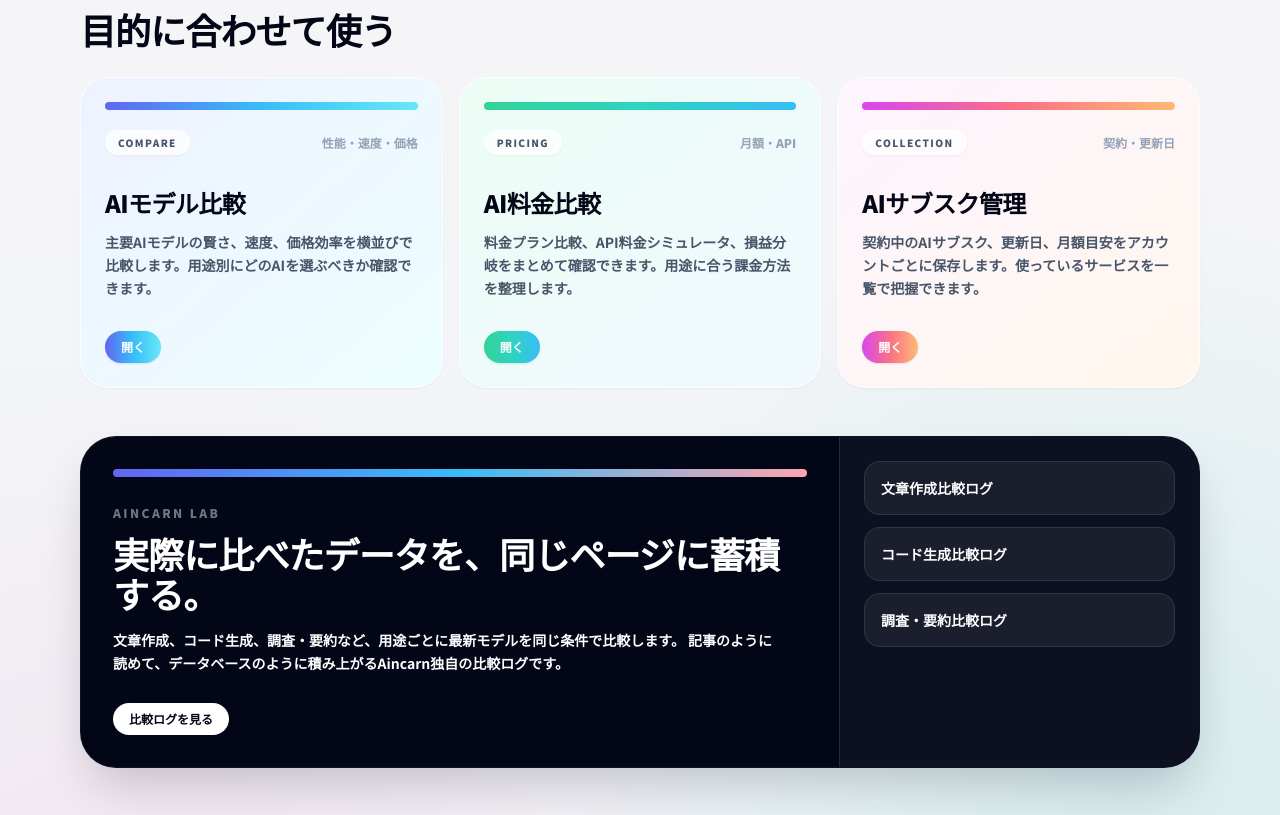
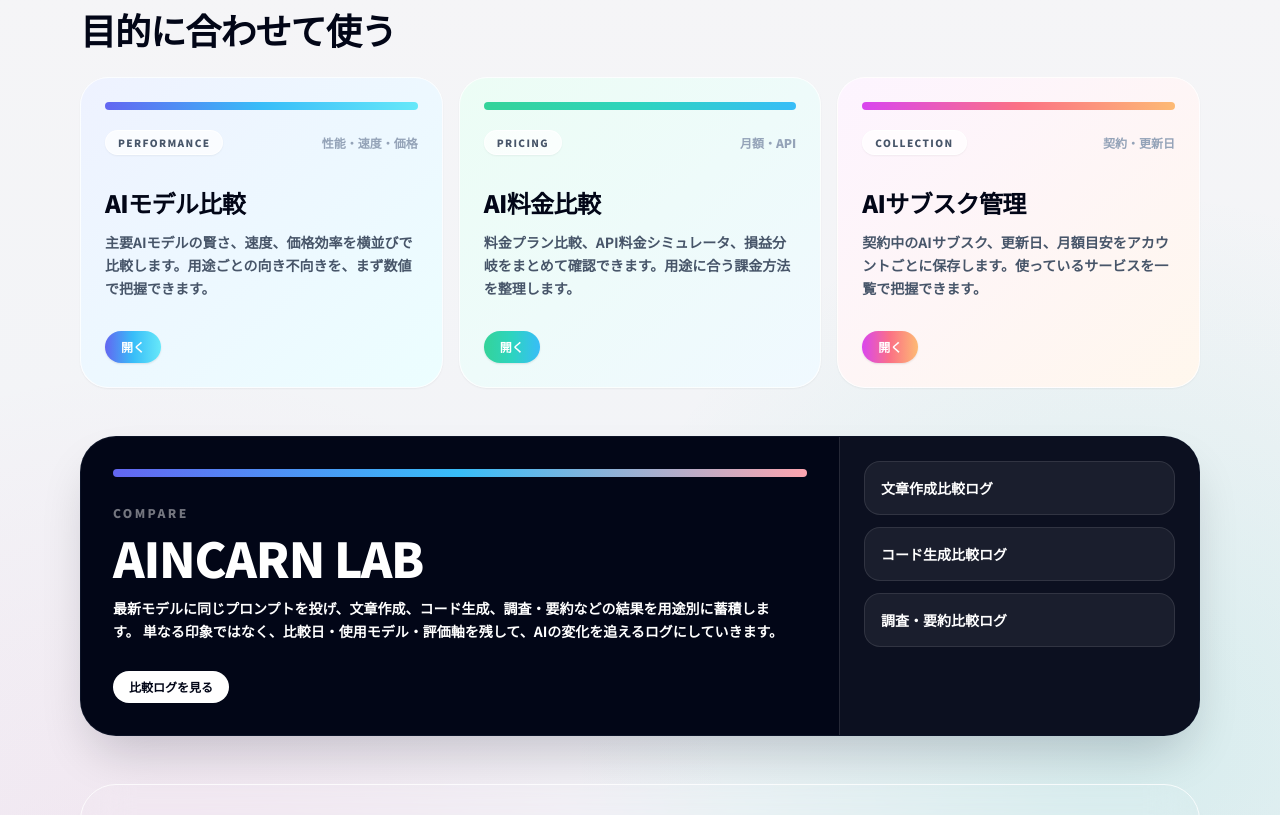
Before and after one commit to WW-QuadrupleU/aincarn, a Next.js app: page / in a window 1280 px wide. Shown: the part 724-1539 px from the top of the page. Built offline with nearby package versions, Linux system fonts and the light colour scheme; no server answers.

Commit message:
Clarify Aincarn Lab positioning

```diff
--- a/app/lab/page.tsx
+++ b/app/lab/page.tsx
@@ -11,24 +11,21 @@
 export default function LabIndexPage() {
   return (
     <main className="mx-auto max-w-6xl px-4 py-12">
-      <section className="overflow-hidden rounded-[36px] border border-white/80 bg-white/84 shadow-xl shadow-slate-950/5 backdrop-blur-xl">
+      <section className="overflow-hidden rounded-[36px] border border-slate-900/80 bg-slate-950 text-white shadow-2xl shadow-slate-950/20">
         <div className="grid gap-0 lg:grid-cols-[1fr_380px]">
           <div className="p-6 sm:p-8">
-            <p className="text-xs font-black uppercase tracking-[0.2em] text-slate-400">Aincarn Lab</p>
-            <h1 className="mt-3 max-w-3xl text-4xl font-black leading-tight tracking-tight text-slate-950 sm:text-6xl">
-              その時点のAIを、
-              <span className="block bg-gradient-to-r from-indigo-600 via-sky-500 to-fuchsia-500 bg-clip-text text-transparent">
-                同じ条件で比べる。
-              </span>
+            <div className="h-2 rounded-full bg-gradient-to-r from-indigo-500 via-sky-400 to-rose-300" />
+            <p className="mt-7 text-xs font-black uppercase tracking-[0.2em] text-white/45">Compare</p>
+            <h1 className="mt-3 max-w-3xl text-5xl font-black leading-tight tracking-tight sm:text-6xl">
+              AINCARN LAB
             </h1>
-            <p className="mt-5 max-w-2xl text-sm font-bold leading-relaxed text-slate-600 sm:text-base">
-              Aincarn Labは、主要AIに同じタスクを実行させ、出力の傾向、使いやすさ、料金感を記録していく比較ログです。
+            <p className="mt-5 max-w-2xl text-sm font-bold leading-relaxed text-white/68 sm:text-base">
+              最新AIに同じ条件でタスクを実行させ、出力の傾向、使いやすさ、料金感を記録していく比較ログです。
               単発の記事ではなく、月ごとの検証結果を同じページに蓄積します。
             </p>
           </div>
-          <div className="relative min-h-64 overflow-hidden bg-slate-950 p-6 text-white">
-            <div className="absolute inset-x-6 top-6 h-2 rounded-full bg-gradient-to-r from-indigo-500 via-sky-400 to-rose-300" />
-            <div className="mt-12 grid gap-3">
+          <div className="border-t border-white/10 bg-white/[0.04] p-6 lg:border-l lg:border-t-0">
+            <div className="grid gap-3">
               {['Same prompt', 'Latest models', 'Monthly log'].map((item, index) => (
                 <div key={item} className="rounded-2xl border border-white/10 bg-white/[0.06] p-4">
                   <p className="text-xs font-black uppercase tracking-[0.16em] text-white/45">Step {index + 1}</p>
@@ -47,7 +44,7 @@
             href={`/lab/${category.slug}`}
             className={`group relative overflow-hidden rounded-[28px] border border-white/80 bg-gradient-to-br ${category.soft} p-6 shadow-sm shadow-slate-950/5 transition hover:-translate-y-1 hover:shadow-2xl hover:shadow-slate-950/10`}
           >
-            <div className={`absolute inset-x-0 top-0 h-1.5 bg-gradient-to-r ${category.accent}`} />
+            <div className={`mb-5 h-2 rounded-full bg-gradient-to-r ${category.accent}`} />
             <p className="text-xs font-black uppercase tracking-[0.18em] text-slate-400">Compare Log</p>
             <h2 className="mt-7 text-2xl font-black tracking-tight text-slate-950">{category.title}</h2>
             <p className="mt-3 text-sm font-semibold leading-relaxed text-slate-600">{category.description}</p>
--- a/app/page.tsx
+++ b/app/page.tsx
@@ -14,8 +14,8 @@
   {
     href: '/tools/ai-model-compare',
     label: 'AIモデル比較',
-    body: '主要AIモデルの賢さ、速度、価格効率を横並びで比較します。用途別にどのAIを選ぶべきか確認できます。',
-    tag: 'Compare',
+    body: '主要AIモデルの賢さ、速度、価格効率を横並びで比較します。用途ごとの向き不向きを、まず数値で把握できます。',
+    tag: 'Performance',
     metric: '性能・速度・価格',
     accent: 'from-indigo-500 via-sky-400 to-cyan-300',
     soft: 'from-indigo-50 to-cyan-50',
@@ -105,7 +105,7 @@
                   {[
                     ['Performance', '賢さ・速度・価格効率', 'from-indigo-400 to-sky-300'],
                     ['Pricing', 'サブスク・API・生成単価', 'from-emerald-300 to-teal-300'],
-                    ['Lab', '同じ条件で試した比較ログ', 'from-fuchsia-400 to-orange-300'],
+                    ['Compare', '同じ条件で試した比較ログ', 'from-fuchsia-400 to-orange-300'],
                   ].map(([label, body, accent], index) => (
                     <div key={label} className="rounded-2xl border border-white/10 bg-white/[0.06] p-4">
                       <div className="flex items-center justify-between gap-3">
@@ -162,11 +162,11 @@
         >
           <div className="p-6 sm:p-8">
             <div className="h-2 rounded-full bg-gradient-to-r from-indigo-500 via-sky-400 to-rose-300" />
-            <p className="mt-7 text-xs font-black uppercase tracking-[0.2em] text-white/45">Aincarn Lab</p>
-            <h2 className="mt-3 text-3xl font-black tracking-tight sm:text-4xl">実際に比べたデータを、同じページに蓄積する。</h2>
+            <p className="mt-7 text-xs font-black uppercase tracking-[0.2em] text-white/45">Compare</p>
+            <h2 className="mt-3 text-4xl font-black tracking-tight sm:text-5xl">AINCARN LAB</h2>
             <p className="mt-4 max-w-2xl text-sm font-bold leading-relaxed text-white/68">
-              文章作成、コード生成、調査・要約など、用途ごとに最新モデルを同じ条件で比較します。
-              記事のように読めて、データベースのように積み上がるAincarn独自の比較ログです。
+              最新モデルに同じプロンプトを投げ、文章作成、コード生成、調査・要約などの結果を用途別に蓄積します。
+              単なる印象ではなく、比較日・使用モデル・評価軸を残して、AIの変化を追えるログにしていきます。
             </p>
             <span className="mt-7 inline-flex rounded-full bg-white px-4 py-2 text-xs font-black text-slate-950 transition group-hover:scale-[1.02]">
               比較ログを見る
```
Also changed, not shown: 1 other file (tests, documents, lock files or other folders).
